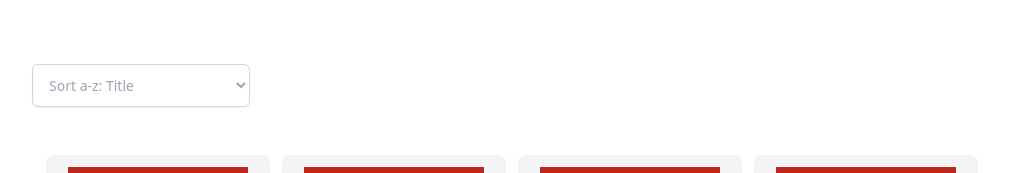
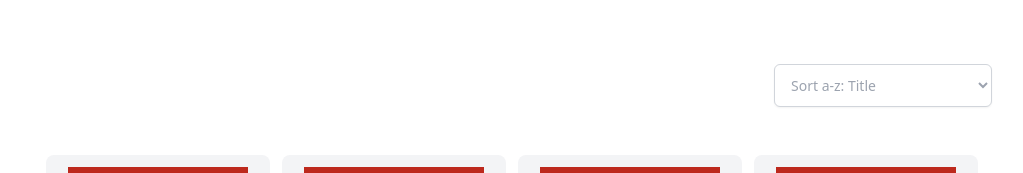
Before and after one commit to francoisdillinger/book_nook_frontend, a React (Vite) app: page / in a window 1280 px wide. Shown: the top 173 px of the page, without its empty margins (128-1151 px from the left). Built offline with nearby package versions, Linux system fonts and the light colour scheme.

Commit message:
Update BookSearch component styling

```diff
--- a/src/components/BookSearch.tsx
+++ b/src/components/BookSearch.tsx
@@ -153,7 +153,7 @@ export default function BookSearch() {
 	return (
 		<React.Fragment>
 			<div className="pt-12 pb-12">
-				<div className="w-full px-4 pb-2 md:w-3/4 m-auto md:p-0 md:py-4 flex-wrap md:flex md:justify-between">
+				<div className="w-full px-4 pb-2 md:w-3/4 m-auto md:p-0 md:py-4 flex-wrap md:flex md:justify-end">
 					{/* <div className="w-full my-2 md:my-0 md:w-1/2">
 						<SearchBar
 							options={["ISBN", "Author", "Title"]}
```
